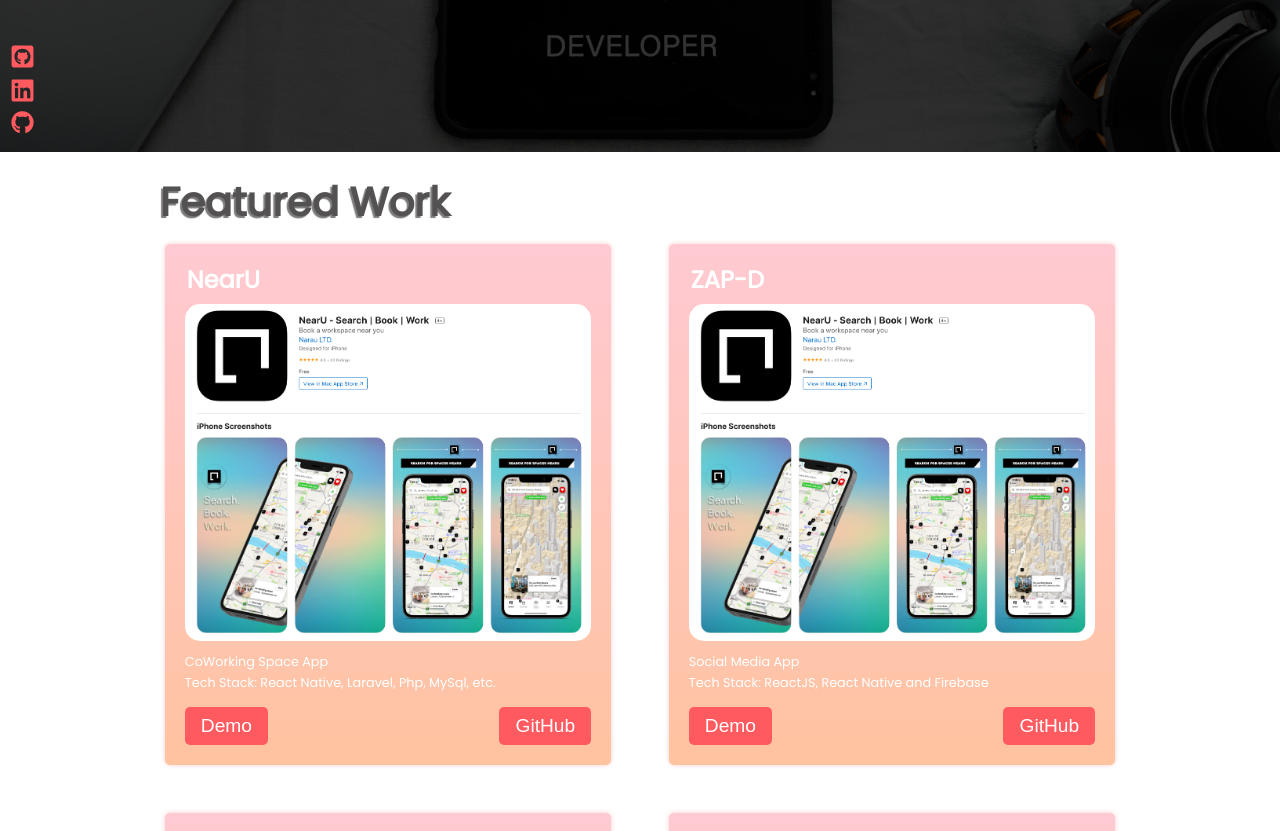
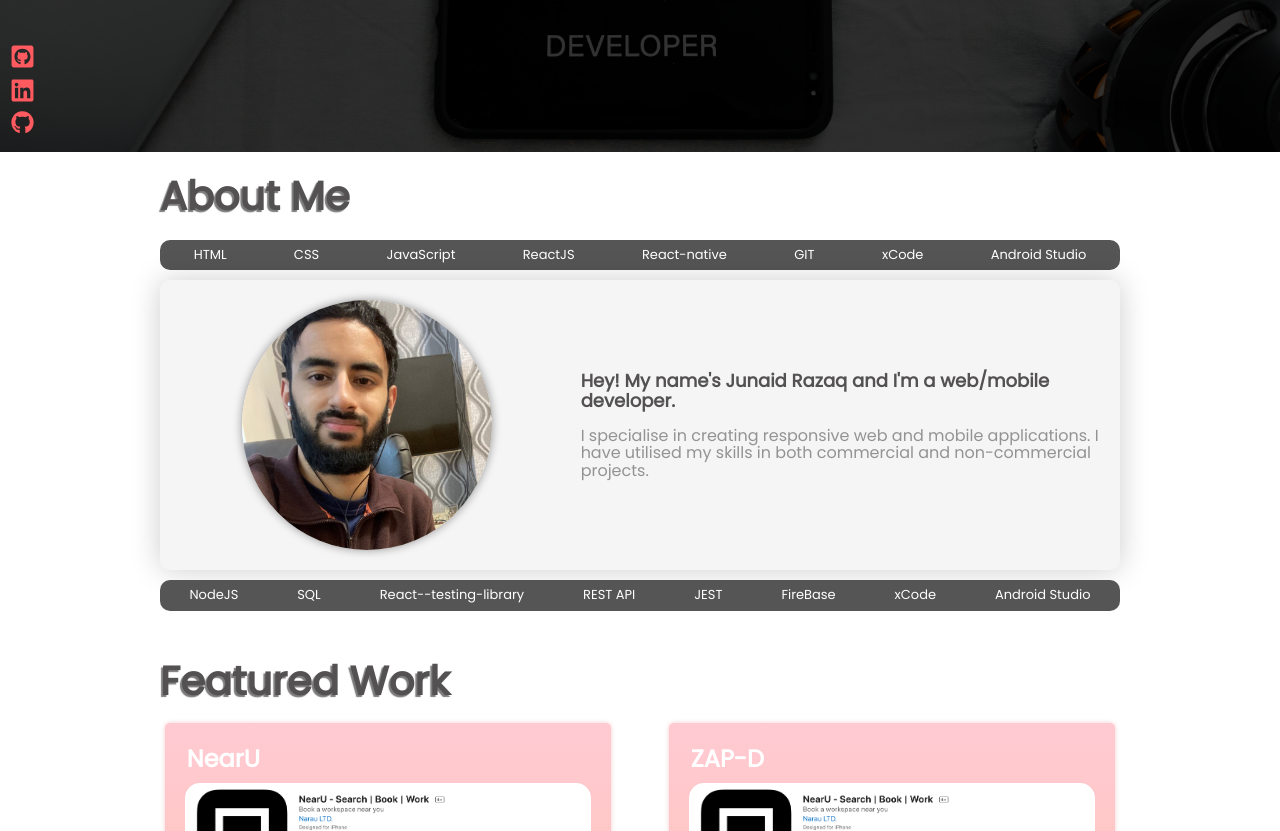
Before and after one commit to junaidrazaq/Portfolio_V2, a React (Create React App) app: page / in a window 1280 px wide. Shown: the part 648-1479 px from the top of the page. Built offline with nearby package versions, Linux system fonts and the light colour scheme.

Commit message:
added_about_section_ui

```diff
--- a/src/App.jsx
+++ b/src/App.jsx
@@ -1,4 +1,5 @@
 import React from "react";
+import About from "./components/about";
 import Header from "./components/header";
 import Projects from "./components/projects";
 
@@ -6,6 +7,7 @@ const App = () => {
   return (
     <>
       <Header />
+      <About />
       <Projects />
     </>
   );
--- a/src/components/about/about.css
+++ b/src/components/about/about.css
@@ -0,0 +1,66 @@
+.about_container {
+  padding: 10px 0;
+}
+
+.about_content_container {
+  display: flex;
+  flex-direction: row;
+  align-items: center;
+  justify-content: space-around;
+  width: 100%;
+  height: 100%;
+  background-color: #f5f5f5;
+  padding: 20px 5px;
+  border-radius: 10px;
+  align-items: center;
+  box-shadow: 0px 0px 30px rgba(0, 0, 0, 0.2);
+}
+
+.about_text_container {
+  width: 55%;
+}
+
+.about_skills_container_top {
+  width: 100%;
+  background-color: #555;
+  display: flex;
+  flex-direction: row;
+  justify-content: space-around;
+  border-radius: 10px;
+  margin: 10px 0;
+}
+.about_skills {
+  font-size: small;
+  line-height: 110%;
+  margin-top: 1rem;
+  position: relative;
+  top: -8px;
+}
+
+/* === TEXT_STYLES === */
+.about_text_heading {
+  font-weight: 800;
+  font-size: large;
+  color: var(--color-text);
+  line-height: 110%;
+}
+.about_text_paragaph {
+  font-size: medium;
+  color: var(--color-light);
+  line-height: 110%;
+  margin-top: 1rem;
+}
+
+/* === IMAGE_STYLES === */
+.about_img_container {
+  width: 40%;
+}
+
+.about_image {
+  width: 250px;
+  height: 250px;
+  border-radius: 50%;
+  margin: 0 auto;
+  display: block;
+  box-shadow: 0px 0px 10px rgba(0, 0, 0, 0.4);
+}
--- a/src/components/about/index.jsx
+++ b/src/components/about/index.jsx
@@ -0,0 +1,51 @@
+import React from "react";
+import "./about.css";
+import ProfilePic from "../../assets/Images/ProfilePic.png";
+
+const About = () => {
+  return (
+    <div className="container about_container">
+      <h1 className="heading_text">About Me</h1>
+
+      <div className="about_skills_container_top">
+        <h2 className="about_skills">HTML</h2>
+        <h2 className="about_skills">CSS</h2>
+        <h2 className="about_skills">JavaScript</h2>
+        <h2 className="about_skills">ReactJS</h2>
+        <h2 className="about_skills">React-native</h2>
+        <h2 className="about_skills">GIT</h2>
+        <h2 className="about_skills">xCode</h2>
+        <h2 className="about_skills">Android Studio</h2>
+      </div>
+
+      <div className="about_content_container">
+        <div className="about_img_container">
+          <img className="about_image" src={ProfilePic} alt="project_image" />
+        </div>
+        <div className="about_text_container">
+          <h2 className="about_text_heading">
+            Hey! My name's Junaid Razaq and I'm a web/mobile developer.
+          </h2>
+          <h2 className="about_text_paragaph">
+            I specialise in creating responsive web and mobile applications. I
+            have utilised my skills in both commercial and non-commercial
+            projects.
+          </h2>
+        </div>
+      </div>
+
+      <div className="about_skills_container_top">
+        <h2 className="about_skills">NodeJS</h2>
+        <h2 className="about_skills">SQL</h2>
+        <h2 className="about_skills">React--testing-library</h2>
+        <h2 className="about_skills">REST API</h2>
+        <h2 className="about_skills">JEST</h2>
+        <h2 className="about_skills">FireBase</h2>
+        <h2 className="about_skills">xCode</h2>
+        <h2 className="about_skills">Android Studio</h2>
+      </div>
+    </div>
+  );
+};
+
+export default About;
```
Also changed, not shown: src/assets/Images/ProfilePic.png (added), 1 other file (tests, documents, lock files or other folders).
